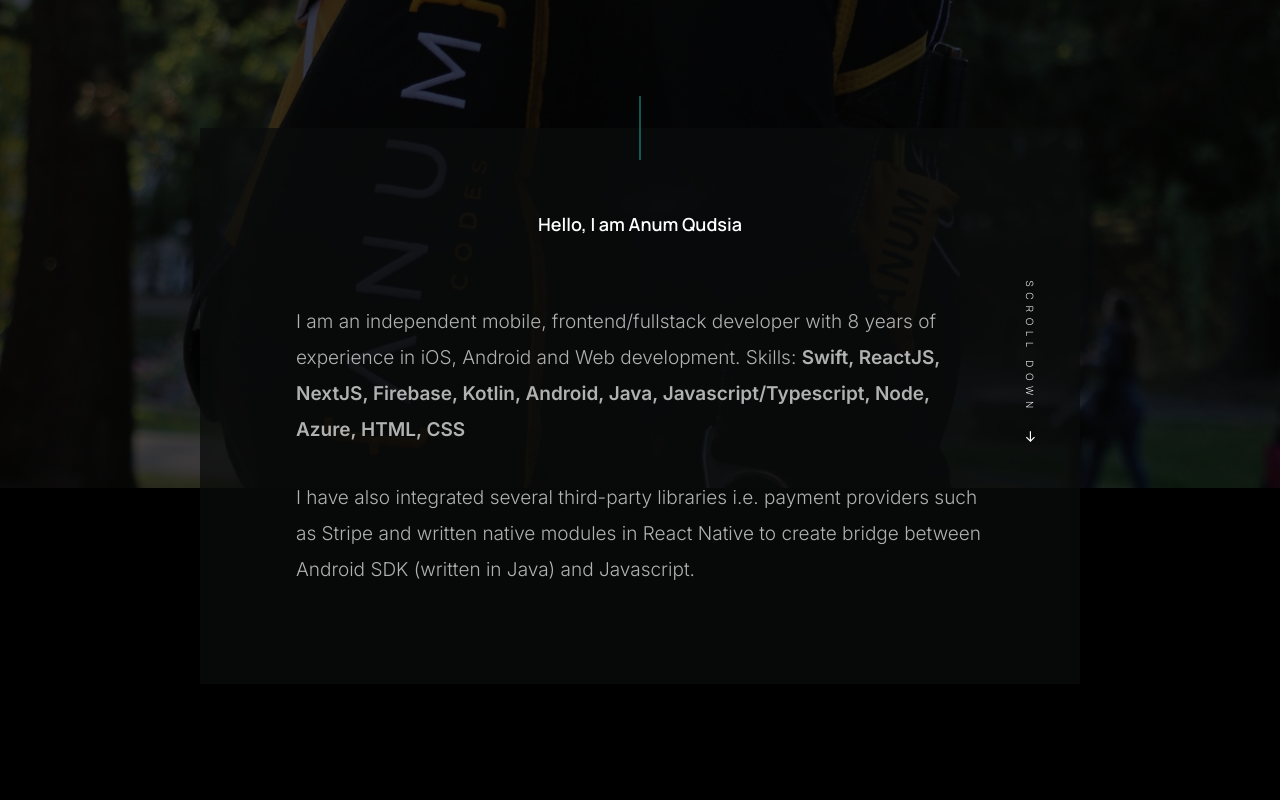
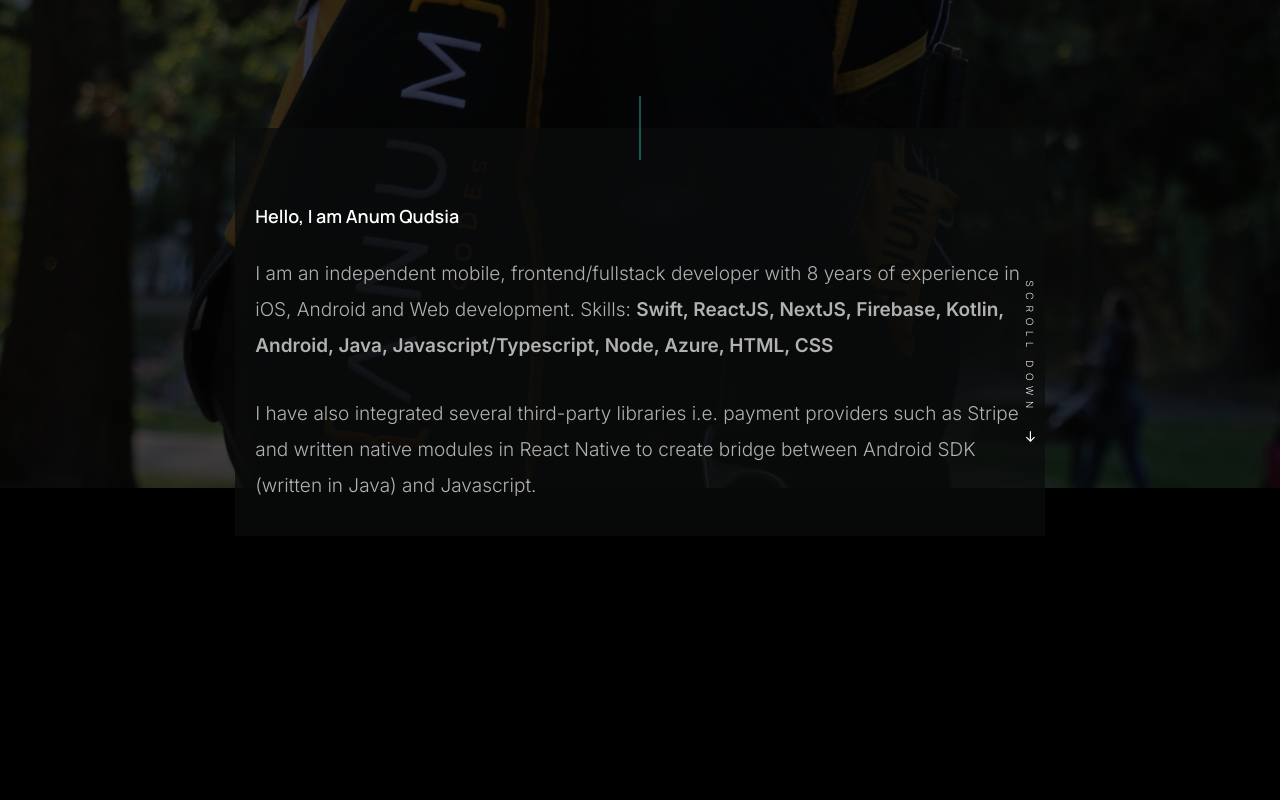
Before and after one commit to AnumQ/ai-next, a Next.js app: page / in a window 1280 px wide. Shown: the part 820-1620 px from the top of the page. Built offline with nearby package versions, Linux system fonts and the light colour scheme.

Commit message:
Add Intro.module.css and moved all related css to it

```diff
--- a/components/Header/Header.js
+++ b/components/Header/Header.js
@@ -7,7 +7,7 @@ import TwitterLink from "components/Links/TwitterLink";
 import s from "./Header.module.css";
 
 export default function Header() {
-  const [navItem, setNavItem] = React.useState(1);
+  const [navItem, setNavItem] = React.useState(0);
   const [isMenuOpen, setIsMenuOpen] = React.useState(false);
 
   const toggleMenu = () => {
--- a/components/Sections/Contact.js
+++ b/components/Sections/Contact.js
@@ -27,7 +27,7 @@ export default function Contact() {
           <h1 className="text-display-title">{CONTACT_TITLE}</h1>
         </div>
       </div>
-      <div className="row row-x-center text-center s-contact__content">
+      <div className="row row_x_center text-center s-contact__content">
         <div className="column lg-12">
           <p className="lead"></p>
           <div className="btn-wrap">
--- a/components/Sections/Intro.js
+++ b/components/Sections/Intro.js
@@ -1,31 +1,36 @@
 import useData from "components/hooks/useData";
 import ArrowSVG from "components/SVGs/ArrowSVG";
 import React from "react";
+import s from "./Intro.module.css";
 
 export default function Intro() {
   const { introData: data, constants } = useData();
 
   return (
-    <section id="intro" className="s_intro target-section">
-      <div className="row">
-        <div className="s_intro_background"></div>
-        <div className="column">
-          <div className="s_intro__top-block">
+    // <section id="intro" className="s_intro target-section">
+    <section id="intro" className={`${s.s_intro} target-section`}>
+      <div className={s.row}>
+        <div className={s.s_intro_background}></div>
+        <div className={s.column}>
+          <div className={s.s_intro__top_block}>
             {/* <span className="s_intro__bg" /> */}
-            <h1 className="s_intro__text">
+            <h1 className={s.s_intro__text}>
               {data.titleIntro1} <br />
               <span>{data.titleIntro2}</span>
             </h1>
-            <a href="#contact" className="s_intro__scroll-down smoothscroll">
+            {/* <a href="#contact" className="s_intro__scroll_down smoothscroll"> */}
+            <a href="#contact" className={s.s_intro__scroll_down}>
               <span>{constants.scrollDown}</span>
               <ArrowSVG />
             </a>
           </div>
         </div>
       </div>
-      <div className="row row-x-center s_intro__about-wrap">
-        <div className="column s_intro__about">
-          <h2 className="s_intro__about-title">{data.titleAbout}</h2>
+      {/* <div className="row row_x_center s_intro__about_wrap"> */}
+      <div className={`${s.row} ${s.row_x_center}`}>
+        {/* <div className="column s_intro__about"> */}
+        <div className={`${s.column} ${s.s_intro__about}`}>
+          <h2 className="s_intro__about_title">{data.titleAbout}</h2>
           <p>
             {data.titleDescription1}
             <b>{data.titleDescription2}</b>
--- /dev/null
+++ b/components/Sections/Intro.module.css
@@ -0,0 +1,404 @@
+/* ===================================================================
+ * # INTRO
+ *
+ *
+ * ------------------------------------------------------------------- */
+.s_intro {
+  --text-huge: 6.6rem;
+  --text-huge-line-height: 1.158;
+  --text-huge-multiplier: 1;
+  padding-top: calc(var(--header-height) + var(--vspace-5));
+  padding-bottom: var(--vspace-5);
+}
+
+/* --------------------------------------------------------------------
+ * ## intro content
+ * -------------------------------------------------------------------- */
+.s_intro__top_block {
+  width: 100%;
+  padding: 0 12%;
+  position: relative;
+}
+
+.s_intro_background {
+  background-image: url(../../styles/intro-bg6.jpg);
+  background-repeat: no-repeat;
+  /* background-position: center; */
+  background-size: 100%;
+  width: 100%;
+  /* background: red; */
+  height: 1468px;
+  position: absolute;
+  top: 1rem;
+  right: 0;
+  bottom: 0;
+  left: 0;
+  opacity: 0.3;
+}
+
+.s_intro__bg {
+  /* background: red; */
+  /* background-image: url(../images/intro-bg4.jpg); */
+  background-repeat: no-repeat;
+  background-position: center;
+  background-size: cover;
+  width: 100%;
+  position: absolute;
+  top: calc(
+    1.5 * var(--text-huge-line-height) * var(--text-huge) *
+      var(--text-huge-multiplier)
+  );
+  right: 0;
+  bottom: 0;
+  left: 0;
+}
+
+.s_intro__bg::before {
+  content: "";
+  display: block;
+  background-color: black;
+  opacity: 0.3;
+  position: absolute;
+  top: 0;
+  left: 0;
+  right: 0;
+  bottom: 0;
+  width: 100%;
+  height: 100%;
+}
+
+.s_intro__text {
+  font-family: var(--font-2);
+  font-weight: 500;
+  font-size: var(--text-huge);
+  line-height: var(--text-huge-line-height);
+  letter-spacing: normal;
+  text-align: center;
+  margin: 0;
+  margin-top: 300px;
+  padding-bottom: calc(10 * var(--space));
+  position: relative;
+}
+
+.s_intro__text span {
+  color: var(--color-1);
+}
+
+/* --------------------------------------------------------------------
+ * ## intro scroll down
+ * -------------------------------------------------------------------- */
+.s_intro__scroll_down {
+  display: flex;
+  align-items: center;
+  font-family: var(--font-2);
+  font-size: 10px;
+  font-weight: 300;
+  text-transform: uppercase;
+  letter-spacing: 0.6em;
+  color: white;
+  line-height: 1.6rem;
+  padding: 5.8rem 0;
+  transform: translateY(0) rotate(90deg);
+  transform-origin: right bottom;
+  position: absolute;
+  bottom: 0;
+  right: -4rem;
+  z-index: 2;
+}
+
+.s_intro__scroll_down svg {
+  height: 1.4rem;
+  width: 1.4rem;
+  margin-left: 1.6rem;
+}
+
+.s_intro__scroll_down svg path {
+  fill: white;
+}
+
+.s_intro__scroll_down:focus,
+.s_intro__scroll_down:hover {
+  color: var(--color-1);
+}
+
+/* --------------------------------------------------------------------
+ * ## intro about
+ * -------------------------------------------------------------------- */
+.s_intro__about {
+  z-index: 1;
+  flex: none;
+  /* width: 100%; */
+  max-width: 880px;
+  background-color: rgba(10, 11, 11, 0.75);
+  font-weight: 300;
+  font-size: calc(var(--text-size) * 1.1111);
+  line-height: var(--vspace-1_25);
+  color: var(--color-text-light);
+  margin-top: calc(var(--vspace-3) * -1);
+  margin-bottom: var(--vspace-3_5);
+  padding: var(--vspace-2_5) var(--vspace-3) var(--vspace-2);
+  position: relative;
+}
+
+.s_intro__about::before {
+  content: "";
+  display: block;
+  width: 1px;
+  height: var(--vspace-2);
+  background-color: var(--color-1);
+  transform: translateX(-50%);
+  position: absolute;
+  top: calc(var(--vspace-1) * -1);
+  left: 50%;
+}
+
+.s_intro__about .s_intro__about_title {
+  text-align: center;
+  font-size: var(--text-lg);
+  line-height: var(--vspace-1);
+  margin-top: 0;
+  margin-bottom: var(--vspace-2);
+}
+
+/* --------------------------------------------------------------------
+ * ## intro stats
+ * -------------------------------------------------------------------- */
+.stats__item h5 {
+  margin-top: var(--vspace-0_75);
+}
+
+.stats__count {
+  font-family: var(--font-1);
+  font-weight: 500;
+  font-size: calc(var(--text-size) * 5.1111);
+  line-height: 1;
+  color: var(--color-1);
+}
+
+/* -------------------------------------------------------------------
+ * responsive:
+ * intro
+ * ------------------------------------------------------------------- */
+@media screen and (max-width: 1400px) {
+  .s_intro {
+    --text-huge-multiplier: 0.95;
+  }
+
+  .s_intro__scroll_down {
+    bottom: -22rem;
+    right: 6rem;
+  }
+}
+
+@media screen and (max-width: 1300px) {
+  .s_intro {
+    --text-huge-multiplier: 0.9;
+  }
+
+  .s_intro__about {
+    font-size: calc(var(--text-size) * 1.056);
+    line-height: calc(1.125 * var(--space));
+  }
+
+  .stats__count {
+    font-size: calc(var(--text-size) * 4.8889);
+  }
+}
+
+@media screen and (max-width: 1200px) {
+  .s_intro {
+    --text-huge-multiplier: 0.85;
+    padding-top: calc(var(--header-height) + var(--vspace-4));
+  }
+
+  .s_intro__text br {
+    display: none;
+  }
+
+  .about-stats {
+    max-width: 920px;
+  }
+}
+
+@media screen and (max-width: 1100px) {
+  .s_intro {
+    --text-huge-multiplier: 0.75;
+  }
+}
+
+@media screen and (max-width: 1000px) {
+  .s_intro {
+    --text-huge-multiplier: 0.7;
+  }
+
+  .s_intro__top_block {
+    padding: 0 8vw;
+  }
+
+  .s_intro__about {
+    font-size: var(--text-size);
+    padding: var(--vspace-2) var(--vspace-1_75) var(--vspace-1);
+  }
+
+  .s_intro__about .s_intro__about_title {
+    font-size: var(--text-md);
+    line-height: var(--vspace-0_875);
+    margin-bottom: var(--vspace-1_5);
+  }
+}
+
+@media screen and (max-width: 900px) {
+  .s_intro {
+    padding-top: calc(var(--header-height) + var(--vspace-3));
+  }
+
+  .s_intro__text {
+    padding-bottom: calc(8 * var(--space));
+  }
+
+  .s_intro__scroll_down {
+    display: none;
+  }
+
+  .s_intro__top_block {
+    padding: 0 1vw;
+  }
+
+  .s_intro__about {
+    width: 82%;
+  }
+}
+
+@media screen and (max-width: 800px) {
+  .stats__count {
+    font-size: calc(var(--text-size) * 4.4444);
+  }
+  .s_intro_background {
+    top: 0rem;
+  }
+}
+
+@media screen and (max-width: 700px) {
+  .s_intro {
+    --text-huge-multiplier: 0.6;
+  }
+
+  .s_intro__about {
+    width: 85%;
+    font-size: calc(var(--text-size) * 0.9444);
+    line-height: var(--vspace-1);
+    padding: var(--vspace-2) var(--vspace-1_5) var(--vspace-1);
+  }
+}
+
+@media screen and (max-width: 600px) {
+  .s_intro {
+    --text-huge-multiplier: 0.5;
+  }
+
+  .s_intro__top_block {
+    padding: 0 5vw;
+  }
+
+  .s_intro .s_intro__text {
+    padding-bottom: calc(2 * var(--space));
+  }
+
+  .s_intro_background {
+    top: 0rem;
+    height: 300px;
+  }
+
+  .s_intro__text {
+    margin-top: calc(2 * var(--space));
+    font-size: 46px;
+  }
+
+  .s_intro__about {
+    width: calc(100% - var(--gutter) * 2);
+    margin-top: 0;
+    padding: var(--vspace-2) var(--vspace-1_25) var(--vspace-1);
+  }
+
+  .s_intro__about::before {
+    height: var(--vspace-1_5);
+    top: calc(var(--vspace-0_75) * -1);
+  }
+
+  .stats__item {
+    margin-bottom: var(--vspace-0_25);
+  }
+
+  .stats__item h5 {
+    margin-top: var(--vspace-0_5);
+  }
+
+  .stats__count {
+    font-size: calc(var(--text-size) * 4);
+  }
+}
+
+@media screen and (max-width: 500px) {
+  .s_intro {
+    --text-huge-multiplier: 0.425;
+    padding-top: calc(var(--header-height) + var(--vspace-2_5));
+  }
+
+  .s_intro__about {
+    margin-bottom: var(--vspace-2_5);
+    padding: var(--vspace-2) var(--vspace-1) var(--vspace-0_5);
+  }
+
+  .s_intro__about .s_intro__about_title {
+    font-size: var(--text-size);
+    line-height: var(--vspace-0_75);
+    margin-bottom: var(--vspace-1_25);
+  }
+}
+
+@media screen and (max-width: 400px) {
+  .s_intro {
+    --text-huge-multiplier: 0.4;
+    padding-top: calc(var(--header-height) + var(--vspace-2));
+  }
+
+  .s_intro__about {
+    width: 100%;
+  }
+
+  .s_intro__text {
+    margin-top: calc(2 * var(--space));
+    font-size: 36px;
+  }
+}
+
+@media screen and (max-width: 350px) {
+  .s_intro {
+    --text-huge-multiplier: 0.38;
+  }
+
+  .s_intro__about {
+    padding: var(--vspace-2) var(--vspace-0_75) var(--vspace-1);
+  }
+}
+
+/* row
+ */
+.row {
+  width: 92%;
+  max-width: var(--width-grid-max);
+  margin: 0 auto;
+  display: flex;
+  flex-flow: row wrap;
+}
+.row.row_x_center {
+  justify-content: center;
+}
+
+/* column
+ */
+.column {
+  display: block;
+  flex: 1 1 0%;
+  padding: 0 var(--gutter);
+}
--- a/styles/css/styles.css
+++ b/styles/css/styles.css
@@ -670,7 +670,7 @@ textarea {
   justify-content: flex-end;
 }
 
-.row.row-x-center {
+.row.row_x_center {
   justify-content: center;
 }
 
@@ -2867,7 +2867,7 @@ img.u-pull-left {
 /* --------------------------------------------------------------------
  * ## intro content
  * -------------------------------------------------------------------- */
-.s_intro__top-block {
+.s_intro__top_block {
   width: 100%;
   padding: 0 12%;
   position: relative;
@@ -2940,7 +2940,7 @@ img.u-pull-left {
 /* --------------------------------------------------------------------
  * ## intro scroll down
  * -------------------------------------------------------------------- */
-.s_intro__scroll-down {
+.s_intro__scroll_down {
   display: flex;
   align-items: center;
   font-family: var(--font-2);
@@ -2959,18 +2959,18 @@ img.u-pull-left {
   z-index: 2;
 }
 
-.s_intro__scroll-down svg {
+.s_intro__scroll_down svg {
   height: 1.4rem;
   width: 1.4rem;
   margin-left: 1.6rem;
 }
 
-.s_intro__scroll-down svg path {
+.s_intro__scroll_down svg path {
   fill: white;
 }
 
-.s_intro__scroll-down:focus,
-.s_intro__scroll-down:hover {
+.s_intro__scroll_down:focus,
+.s_intro__scroll_down:hover {
   color: var(--color-1);
 }
 
@@ -3005,7 +3005,7 @@ img.u-pull-left {
   left: 50%;
 }
 
-.s_intro__about .s_intro__about-title {
+.s_intro__about .s_intro__about_title {
   text-align: center;
   font-size: var(--text-lg);
   line-height: var(--vspace-1);
@@ -3037,7 +3037,7 @@ img.u-pull-left {
     --text-huge-multiplier: 0.95;
   }
 
-  .s_intro__scroll-down {
+  .s_intro__scroll_down {
     bottom: -22rem;
     right: 6rem;
   }
@@ -3084,7 +3084,7 @@ img.u-pull-left {
     --text-huge-multiplier: 0.7;
   }
 
-  .s_intro__top-block {
+  .s_intro__top_block {
     padding: 0 8vw;
   }
 
@@ -3093,7 +3093,7 @@ img.u-pull-left {
     padding: var(--vspace-2) var(--vspace-1_75) var(--vspace-1);
   }
 
-  .s_intro__about .s_intro__about-title {
+  .s_intro__about .s_intro__about_title {
     font-size: var(--text-md);
     line-height: var(--vspace-0_875);
     margin-bottom: var(--vspace-1_5);
@@ -3109,11 +3109,11 @@ img.u-pull-left {
     padding-bottom: calc(8 * var(--space));
   }
 
-  .s_intro__scroll-down {
+  .s_intro__scroll_down {
     display: none;
   }
 
-  .s_intro__top-block {
+  .s_intro__top_block {
     padding: 0 1vw;
   }
 
@@ -3149,7 +3149,7 @@ img.u-pull-left {
     --text-huge-multiplier: 0.5;
   }
 
-  .s_intro__top-block {
+  .s_intro__top_block {
     padding: 0 5vw;
   }
 
@@ -3202,7 +3202,7 @@ img.u-pull-left {
     padding: var(--vspace-2) var(--vspace-1) var(--vspace-0_5);
   }
 
-  .s_intro__about .s_intro__about-title {
+  .s_intro__about .s_intro__about_title {
     font-size: var(--text-size);
     line-height: var(--vspace-0_75);
     margin-bottom: var(--vspace-1_25);
```
